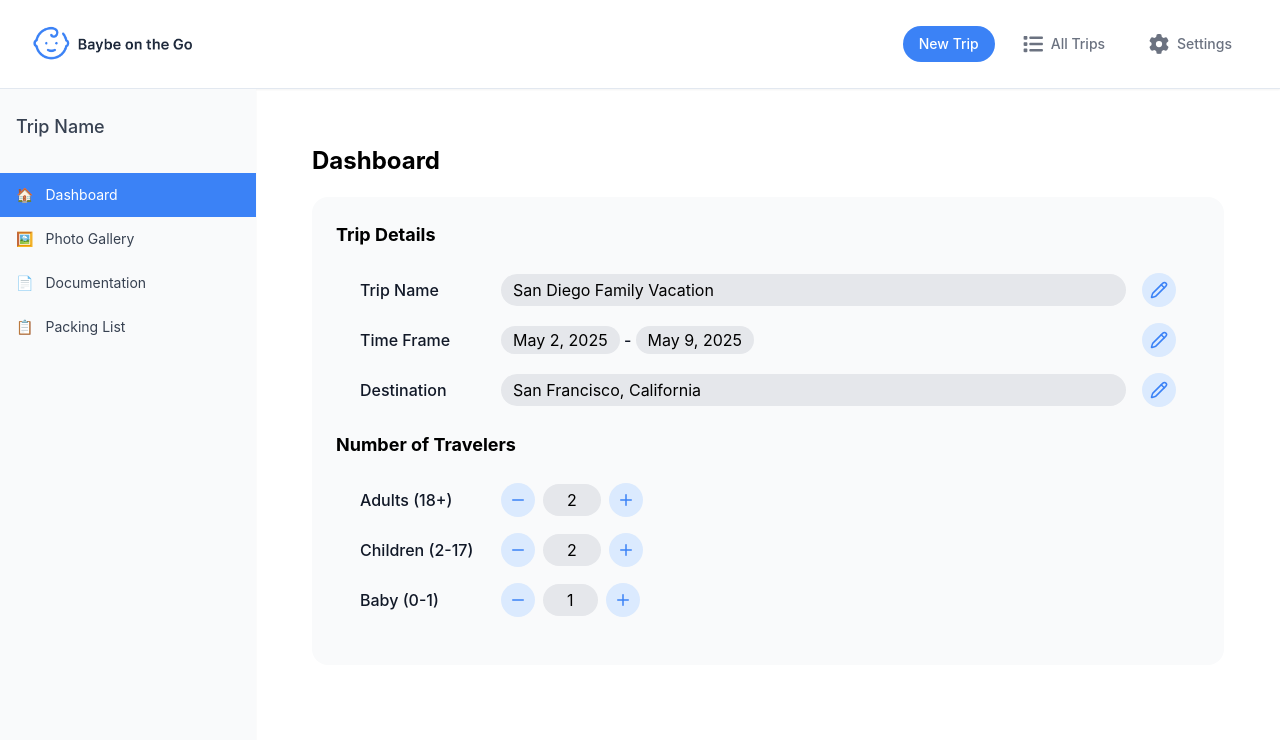
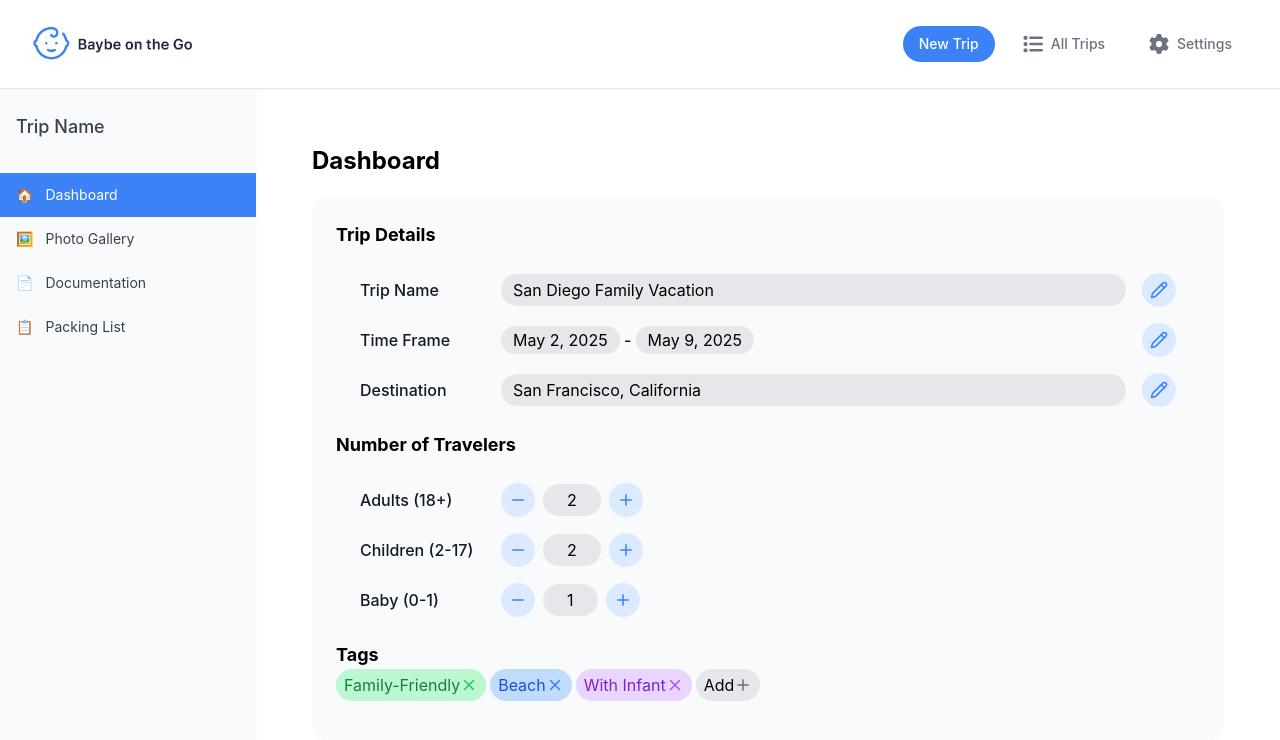
Before and after one commit to Sssamanthaaa/Baybe-on-the-go-Website, a React (Create React App) app in the folder baybe-on-the-go/: page /dashboard/trip in a window 1280 px wide. Shown: the top 740 px of the page. Built offline with nearby package versions, Linux system fonts and the light colour scheme.

Commit message:
Added tags in trip dashboard
hardcoded layout

```diff
--- a/baybe-on-the-go/src/pages/Dashboard.js
+++ b/baybe-on-the-go/src/pages/Dashboard.js
@@ -46,7 +46,7 @@ const Dashboard = () => {
                   </div>
                 </div>
 
-                <div className="gap-4">
+                <div className="flex space-x-1">
                   <span className="bg-green-200 px-2 py-1 rounded-full">Family-Friendly</span>
                   <span className="bg-blue-200 px-2 py-1 rounded-full">Beach</span>
                   <span className="bg-purple-200 px-2 py-1 rounded-full">With Infant</span>
--- a/baybe-on-the-go/src/pages/DashboardTrip.js
+++ b/baybe-on-the-go/src/pages/DashboardTrip.js
@@ -1,6 +1,6 @@
 import React from 'react';
 import { useNavigate } from 'react-router-dom';
-import { Pencil, Plus, Minus } from 'lucide-react';
+import { Pencil, Plus, Minus, X } from 'lucide-react';
 
 const DashboardTrip = () => {
 
@@ -98,6 +98,28 @@ const DashboardTrip = () => {
             </div>
           </div>
 
+          <h2 className="text-lg font-bold">Tags</h2>
+          <div className="space-y-4">
+            {/* Tags */}
+            <div className="grid grid-rows-[auto_1fr] gap-4 items-start">
+              <div className="flex space-x-1">
+                <button className="bg-green-200 hover:bg-green-300 text-green-700 px-2 py-1 rounded-full flex items-center">
+                  Family-Friendly <X className="text-green-500" size={18} />
+                </button>
+                <button className="bg-blue-200 hover:bg-blue-300 text-blue-700 px-2 py-1 rounded-full flex items-center">
+                  Beach <X className="text-blue-500" size={18} />
+                </button>
+                <button className="bg-purple-200 hover:bg-purple-300 text-purple-700 px-2 py-1 rounded-full flex items-center">
+                  With Infant <X className="text-purple-500" size={18} />
+                </button>
+                <button className="bg-gray-200 hover:bg-gray-300 px-2 py-1 rounded-full flex items-center">
+                  Add <Plus className="text-gray-500" size={18} />
+                </button>
+              </div>
+            </div>
+          </div>
+
+
           {/* Trip Details */}
             {/* Rows of Item-ValueBox-EditIcon*/}
 
```
